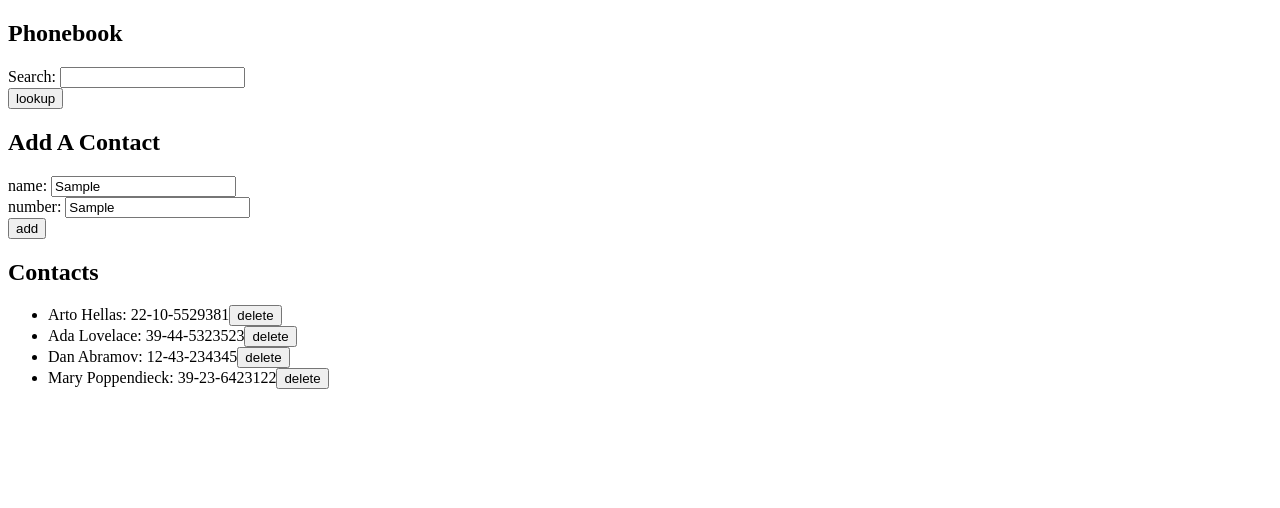
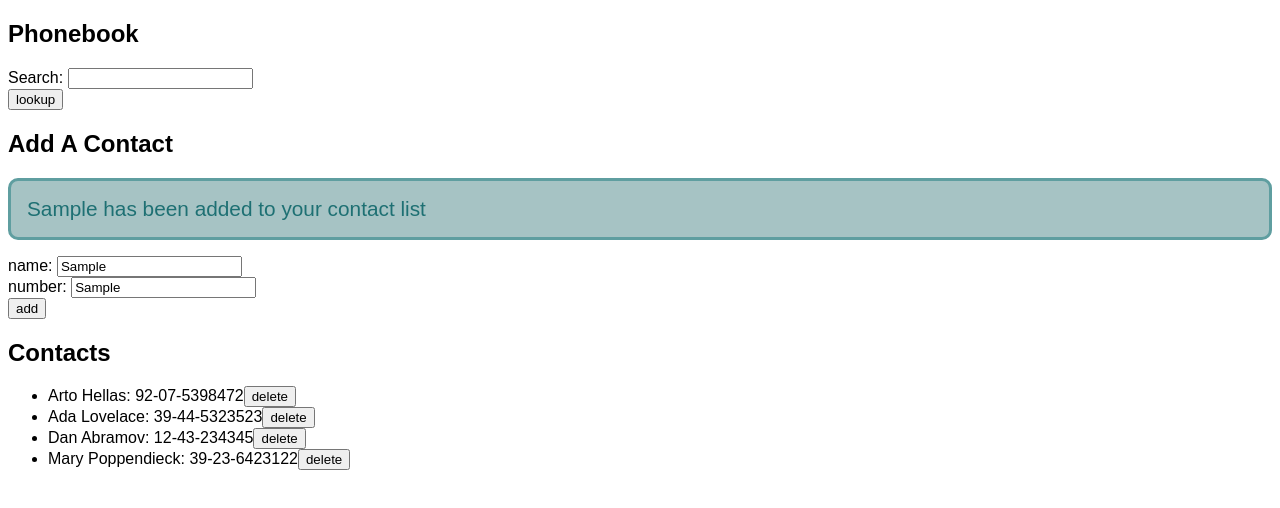
Before and after one commit to LiamHepworth/fullstackopen-2023, a React (Vite) app in the folder coursework/part2/phonebook/: page / in a window 1280 px wide. Both pictures are taken after typing "Sample", "Sample" into the empty fields and a click on the button "add". Shown: the top 508 px of the page. Built offline with nearby package versions, Linux system fonts and the light colour scheme; no server answers; data requests are answered from the project's data file.

Commit message:
2.16 - Adding notification messages

```diff
--- a/coursework/part2/phonebook/db.json
+++ b/coursework/part2/phonebook/db.json
@@ -2,7 +2,7 @@
   "persons": [
     {
       "name": "Arto Hellas",
-      "number": "22-10-5529381",
+      "number": "92-07-5398472",
       "id": 1
     },
     {
--- a/coursework/part2/phonebook/src/App.jsx
+++ b/coursework/part2/phonebook/src/App.jsx
@@ -2,8 +2,8 @@ import { useState, useEffect } from 'react'
 import Filter from './components/Filter'
 import PersonForm from './components/PersonForm'
 import People from './components/People'
-import axios from 'axios'
 import contactService from './services/contactService'
+import Notification from './components/Notification'
 
 
 const App = () => {
@@ -15,6 +15,17 @@ const App = () => {
 
   const [search, setSearch] = useState('');
   const [visiblePeople, setVisiblePeople] = useState([])
+
+  const [successMsg, setSuccessMsg] = useState('Help')
+  const [showMsg, setShowMsg] = useState(false)
+  const handleMessage = (msg) => {
+    setShowMsg(true)
+    setSuccessMsg(msg);
+    setTimeout(() => {
+      setShowMsg(false)
+      setSuccessMsg(null)
+    }, 5000)
+  }
 
   useEffect(() => {
     contactService.getAll()
@@ -63,15 +74,18 @@ const App = () => {
     if(isExistingContact(newName).isMatch){
       if(confirm(`${newName} already exists within contact list, update number?`)){
         editContact(isExistingContact(newName).matchId, newContact)
+        handleMessage(`${newName} has been updated.`)
       } else {
+        handleMessage(`Operation cancelled`)
         return
       }
     } else {
       contactService.create(newContact)
-        .then(response => {
-          setPersons(persons.concat(response))
-          setVisiblePeople(persons.concat(response))
-        })
+      .then(response => {
+        setPersons(persons.concat(response))
+        setVisiblePeople(persons.concat(response))
+      })
+      handleMessage(`${newName} has been added to your contact list`)
     }
   };
 
@@ -91,10 +105,9 @@ const App = () => {
         setPersons(filteredArr)
         setVisiblePeople(filteredArr)
   })
+    const deletedContact = persons.find(person => person.id === deletionId)
+    handleMessage(`${deletedContact.name} has been removed from your contact list`)
   };
-
-  //if "newName" is found in persons, get the ID of the match from persons
-  //pass id to edit contact, and pass updated entry
 
   return (
     <div>
@@ -106,6 +119,9 @@ const App = () => {
       </Filter>
 
       <h2>Add A Contact</h2>
+
+      {showMsg ? <Notification message={successMsg}></Notification> : <span/>}
+
       <PersonForm
         addNewContact={addNewContact}
         newName={newName}
--- /dev/null
+++ b/coursework/part2/phonebook/src/components/Notification.jsx
@@ -0,0 +1,9 @@
+const Notification = ({message}) => {
+    return (
+        <div className="notification-container">
+            <span className="notification-text">{message}</span>
+        </div>
+     );
+}
+
+export default Notification;
--- /dev/null
+++ b/coursework/part2/phonebook/src/main.css
@@ -0,0 +1,17 @@
+*{
+    font-family: sans-serif;
+}
+
+.notification-container{
+    background-color: rgb(166, 195, 196);
+    border-radius: 10px;
+    border: 3px solid cadetblue;
+    width: auto;
+    padding: 1em;
+    margin: 1em 0;
+}
+
+.notification-text{
+    font-size: 1.3rem;
+    color: rgb(30, 112, 115);
+}
--- a/coursework/part2/phonebook/src/main.jsx
+++ b/coursework/part2/phonebook/src/main.jsx
@@ -1,6 +1,7 @@
 import React from 'react'
 import ReactDOM from 'react-dom/client'
 import App from './App.jsx'
+import "./main.css"
 
 ReactDOM.createRoot(document.getElementById('root')).render(
   <React.StrictMode>
```
